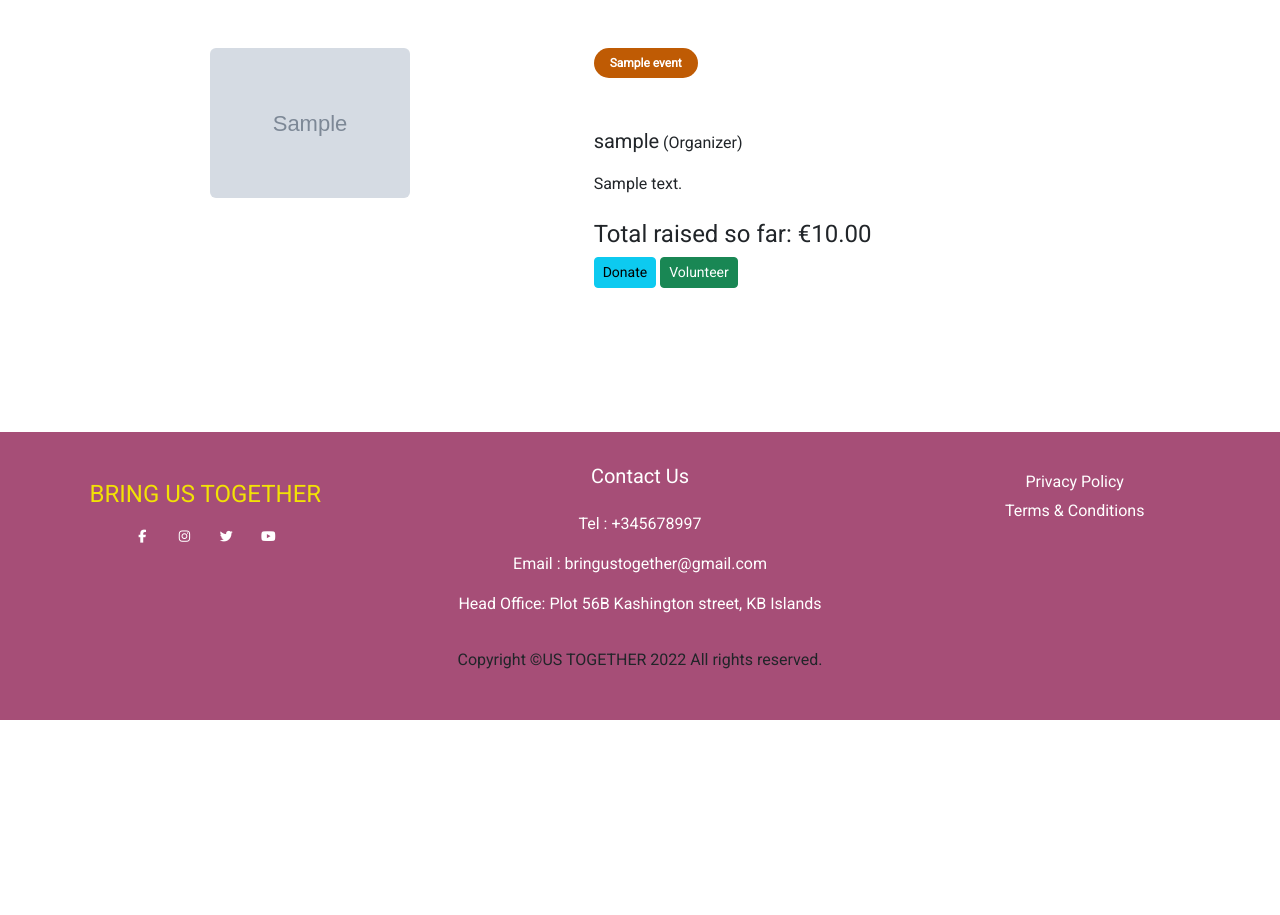
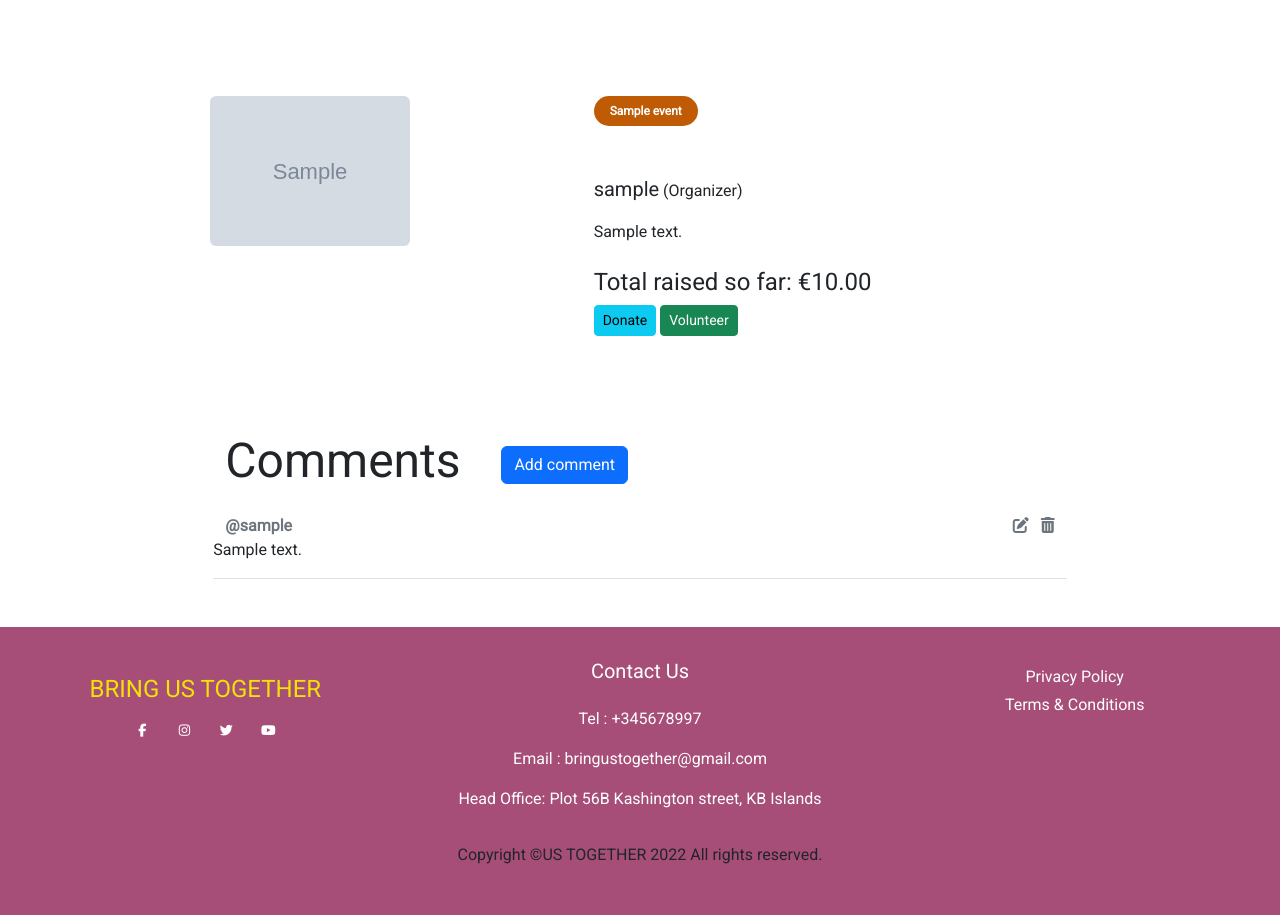
Before and after one commit to xiaoniuniu89/ci-pride-hackathon-team3, a Django app: a page that uses event/templates/event/event_detail.html in a window 1280 px wide. Shown: the part 80-995 px from the top of the page. Before the commit the page ends 800 px from the top, so only its background shows below. Run offline with Django 3.2, Linux system fonts and the light colour scheme; a user stored in the database is signed in; tables that the repository leaves empty hold one stand-in row (values such as "Sample post"); grey boxes marked "Sample" are stand-in pictures; some libraries are stand-ins or nearby versions.

Commit message:
add basic style to detail page event

```diff
--- a/event/admin.py
+++ b/event/admin.py
@@ -1,6 +1,7 @@
 from django.contrib import admin
-from .models import Event, Donation
+from .models import Event, Donation, Comment
 # Register your models here.
 
 admin.site.register(Donation)
 admin.site.register(Event)
+admin.site.register(Comment)
--- a/event/models.py
+++ b/event/models.py
@@ -6,12 +6,11 @@ import uuid
 # comments
 
 
-
 class Event(models.Model):
     """Model for events"""
 
     name = models.CharField(max_length=50)
-    featured_image = models.ImageField(default='default.jpg', upload_to='media/event_featured_image')
+    featured_image = models.ImageField(default='default.jpg', upload_to='media')
     description = models.TextField()
     slug = models.SlugField(default=uuid.uuid4) # make unique
     created = models.DateTimeField(auto_now_add=True)
@@ -32,9 +31,6 @@ class Event(models.Model):
         return donation.total
 
 
-
-
-
 class Donation(models.Model):
     """model for donation"""
     event = models.ForeignKey(Event, on_delete=models.CASCADE)
@@ -42,6 +38,12 @@ class Donation(models.Model):
 
     def __str__(self):
         return f'Donation for {self.event.name}'
+
+
+class Comment(models.Model):
+    user = models.ForeignKey(User, on_delete=models.CASCADE)
+    event = models.ForeignKey(Event, on_delete=models.CASCADE)
+    body = models.TextField()
 
 # class Volunteer(models.Model):
 #     event = models.ForeignKey(Event, on_delete=models.CASCADE)
--- a/event/templates/event/event_detail.html
+++ b/event/templates/event/event_detail.html
@@ -6,6 +6,7 @@
 {% endblock extra_css %}
 {% block content %}
 {% include 'event/snippets/event_info.html' %}
+{% include 'event/snippets/comments.html' %}
 
 
 {% include 'event/snippets/delete_modal.html' %}
--- a/event/templates/event/snippets/comments.html
+++ b/event/templates/event/snippets/comments.html
@@ -0,0 +1,29 @@
+<div class="container col-12 col-sm-10 col-lg-8 py-5" >
+<div class="row">
+    <div class="col-6 text-start d-flex justify-content-between align-items-center">
+        <h5 class="display-5 ">Comments</h5>
+        {% if request.user.is_authenticated %}
+        <div><button class=' btn btn-primary btn-small '>Add comment</button></div>
+        {% endif %}
+    </div>
+</div>
+
+    {% for comment in comments %}
+    <div class="media row text-muted pt-3  ">
+        <div class="d-flex justify-content-between">
+        <strong class="d-block text-gray-dark">@{{comment.user.username}}</strong>
+
+                <div class="edit-delete">
+                    <i data-toggle="modal" data-target="#review-modal" id="update-review-btn" class="fas px-2 fa-edit"></i>
+                    <i data-toggle="modal" data-target="#delete-review-modal" id="delete-review-btn" class="fas fa-trash-alt"></i>
+                </div>
+        </div>
+    </div>
+
+    <div class="row border-bottom pb-3 mb-0 border-gray">
+
+
+        {{comment.body|linebreaksbr}}
+    </div>
+    {% endfor %}
+</div>
--- a/event/templates/event/snippets/event_info.html
+++ b/event/templates/event/snippets/event_info.html
@@ -1,4 +1,4 @@
-<div class="container">
+<div class="container py-5">
     {% comment %} product information {% endcomment %}
     <main class="pt-5">
         <span class="badge badge-danger badge-danger-2 d-block d-md-inline-block d-lg-none rounded-pill px-3 py-2 mb-2 font-weight-light">{{product.title}}</span>
--- a/event/views.py
+++ b/event/views.py
@@ -7,7 +7,7 @@ from django.contrib import messages
 from django.contrib.messages.views import SuccessMessageMixin
 
 from .forms import EventForm
-from .models import Event
+from .models import Event, Donation, Comment
 
 class EventListView(ListView):
     """ list view of all events """
@@ -16,7 +16,8 @@ class EventListView(ListView):
 
 def eventDetail(request, slug):
     event = get_object_or_404(Event, slug=slug)
-    return render(request, 'event/event_detail.html', {'event': event})
+    comments = Comment.objects.filter(event=event)
+    return render(request, 'event/event_detail.html', {'event': event, 'comments': comments})
 
 
 def eventCreate(request):
@@ -30,6 +31,7 @@ def eventCreate(request):
             event = form.save(commit=False)
             event.organizer = request.user
             event.save()
+            Donation.objects.create(event=event)
             messages.success(request, f'created')
 
             return redirect('event_list')
```
Also changed, not shown: event/migrations/0013_alter_event_featured_image.py (added), event/migrations/0014_comment.py (added), event/static/event/css/event_info.css (line endings or trailing spaces), event/templates/event/snippets/create_comment_modal.html (added).
